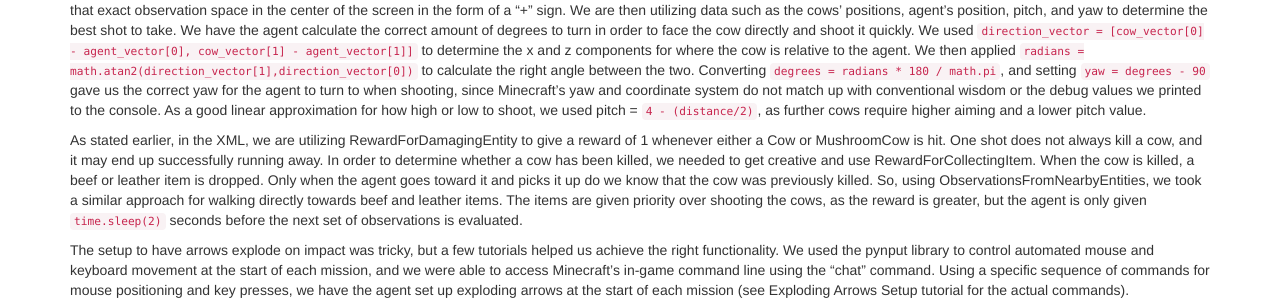
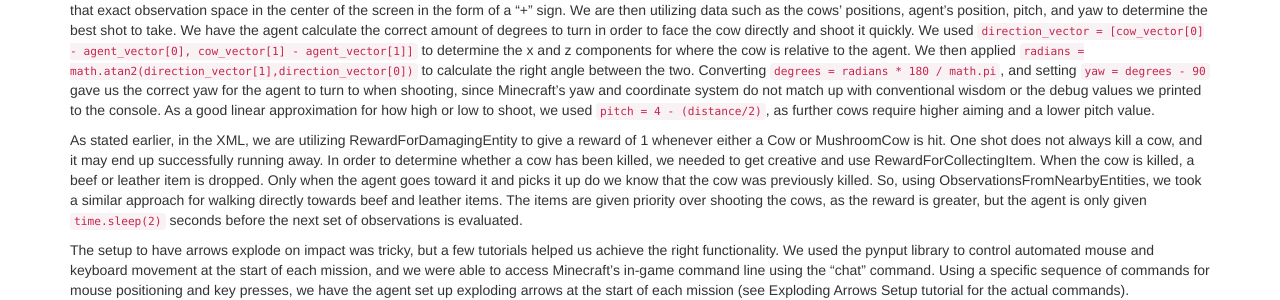
Before and after one commit to CowSlayers/SteakCrew, a Jekyll site: the page built from docs/final.md, in a window 1280 px wide and 900 px high, scrolled down 844 px. Shown: the part 178-478 px from the top of the window. Built offline with Jekyll 4.4.1, drawn with Linux system fonts in a browser that asks for light colours.

Commit message:
Hopefully last fix 2

```diff
--- a/docs/final.md
+++ b/docs/final.md
@@ -19,7 +19,7 @@ Our approach uses proximal policy optimization, a form of reinforcement learning
 
 `cows = sorted([ent for ent in observations["entities"][1:] if ent['name'] in ['Cow', 'MushroomCow']], key=lambda x: math.sqrt((x['x']-agent_info['x'])**2 + (x['z']-agent_info['z'])**2))`
 
-To detect the cow, we are also using ObservationFromRay’s “LineOfSight” JSON object. This is convenient, because the agent’s first person view while holding a bow and arrow shows that exact observation space in the center of the screen in the form of a “+” sign. We are then utilizing data such as the cows’ positions, agent’s position, pitch, and yaw to determine the best shot to take. We have the agent calculate the correct amount of degrees to turn in order to face the cow directly and shoot it quickly. We used `direction_vector = [cow_vector[0] - agent_vector[0], cow_vector[1] - agent_vector[1]]` to determine the x and z components for where the cow is relative to the agent. We then applied `radians = math.atan2(direction_vector[1],direction_vector[0])` to calculate the right angle between the two. Converting `degrees = radians * 180 / math.pi`, and setting `yaw = degrees - 90` gave us the correct yaw for the agent to turn to when shooting, since Minecraft’s yaw and coordinate system do not match up with conventional wisdom or the debug values we printed to the console. As a good linear approximation for how high or low to shoot, we used pitch = `4 - (distance/2)`, as further cows require higher aiming and a lower pitch value.
+To detect the cow, we are also using ObservationFromRay’s “LineOfSight” JSON object. This is convenient, because the agent’s first person view while holding a bow and arrow shows that exact observation space in the center of the screen in the form of a “+” sign. We are then utilizing data such as the cows’ positions, agent’s position, pitch, and yaw to determine the best shot to take. We have the agent calculate the correct amount of degrees to turn in order to face the cow directly and shoot it quickly. We used `direction_vector = [cow_vector[0] - agent_vector[0], cow_vector[1] - agent_vector[1]]` to determine the x and z components for where the cow is relative to the agent. We then applied `radians = math.atan2(direction_vector[1],direction_vector[0])` to calculate the right angle between the two. Converting `degrees = radians * 180 / math.pi`, and setting `yaw = degrees - 90` gave us the correct yaw for the agent to turn to when shooting, since Minecraft’s yaw and coordinate system do not match up with conventional wisdom or the debug values we printed to the console. As a good linear approximation for how high or low to shoot, we used `pitch = 4 - (distance/2)`, as further cows require higher aiming and a lower pitch value.
 
 As stated earlier, in the XML, we are utilizing RewardForDamagingEntity to give a reward of 1 whenever either a Cow or MushroomCow is hit. One shot does not always kill a cow, and it may end up successfully running away. In order to determine whether a cow has been killed, we needed to get creative and use RewardForCollectingItem. When the cow is killed, a beef or leather item is dropped. Only when the agent goes toward it and picks it up do we know that the cow was previously killed. So, using ObservationsFromNearbyEntities, we took a similar approach for walking directly towards beef and leather items. The items are given priority over shooting the cows, as the reward is greater, but the agent is only given `time.sleep(2)` seconds before the next set of observations is evaluated.
 
```
